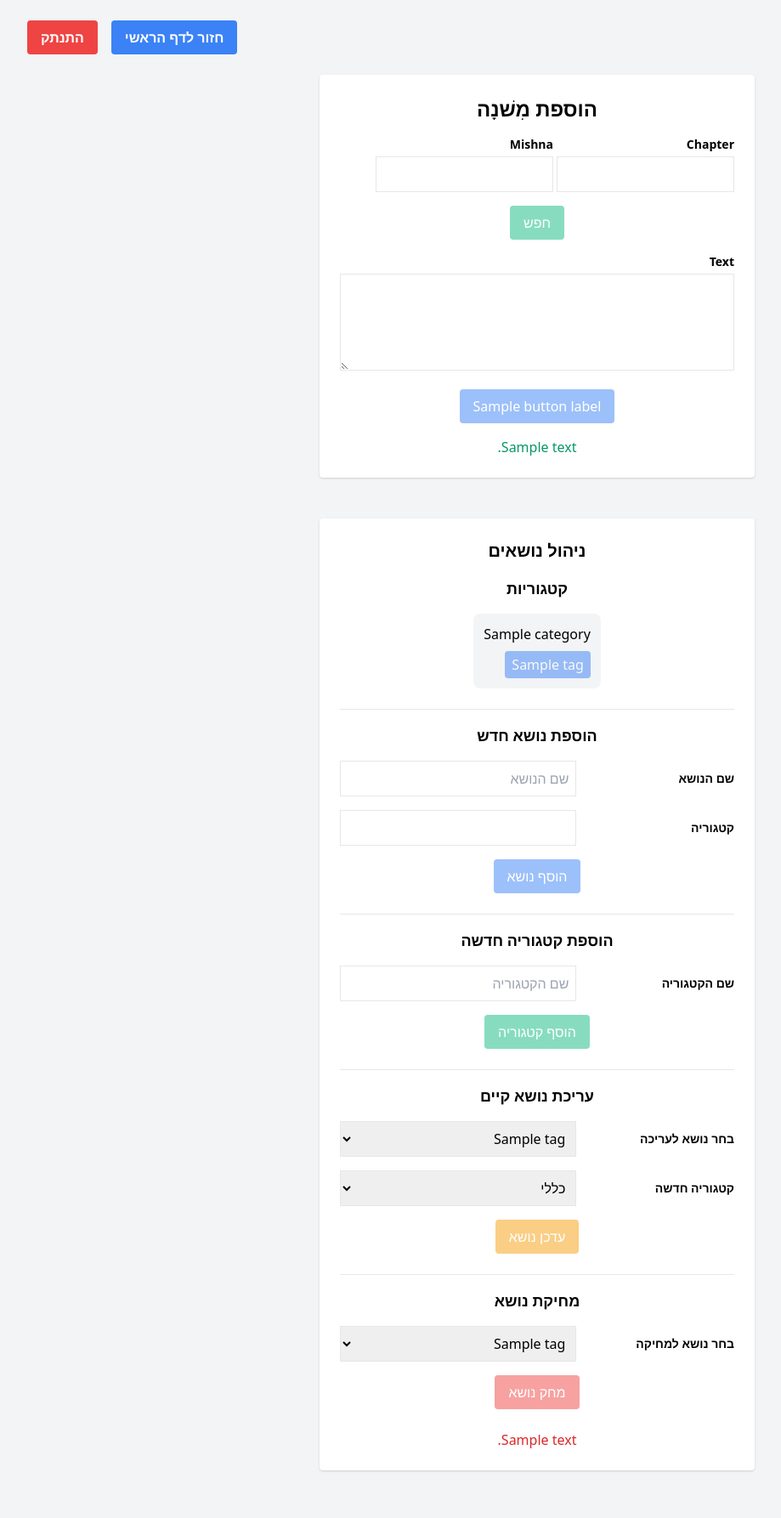
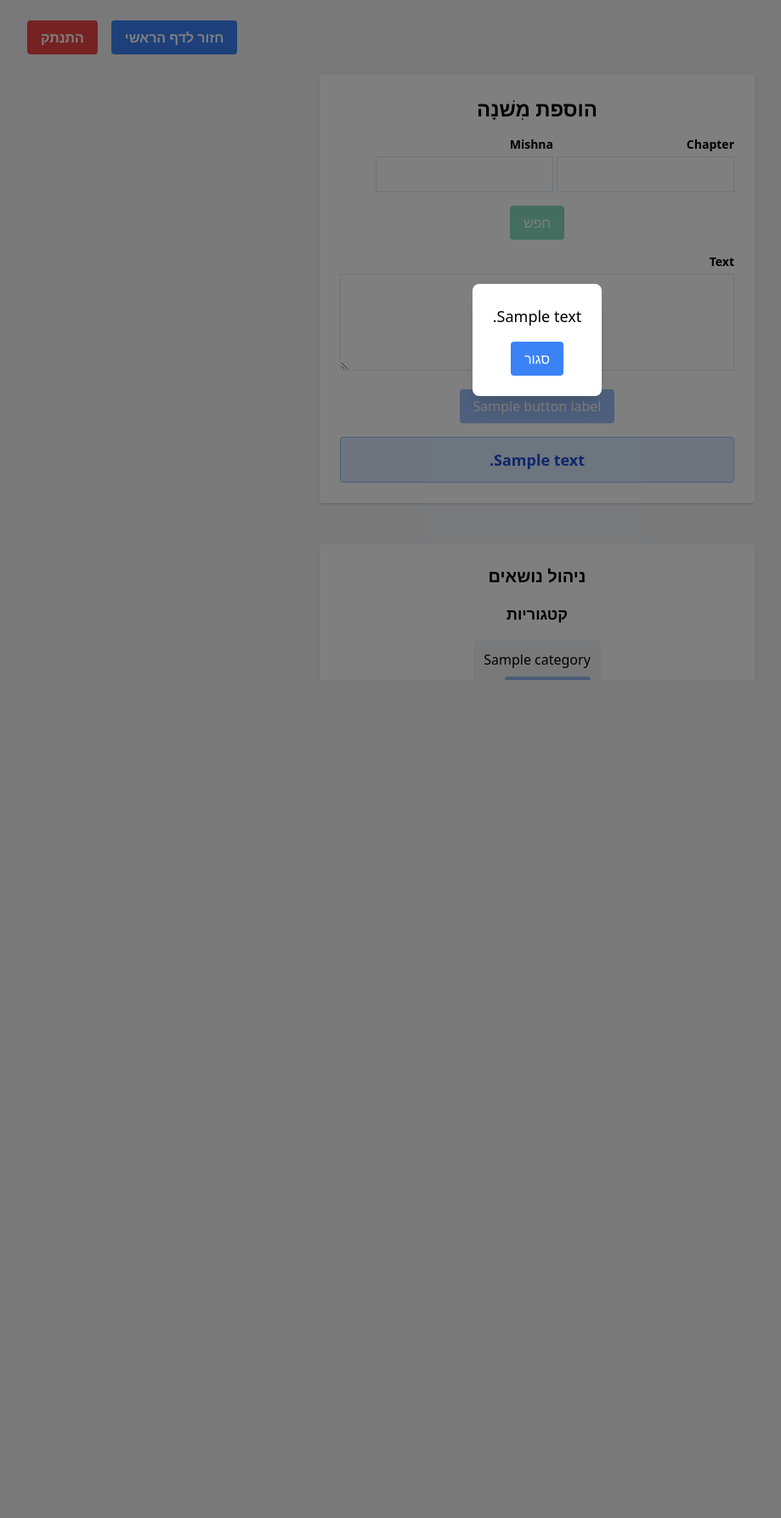
Before and after one commit to liomoti/pirkei-avot-finder, a Flask app: template templates/manage_content.html in a window 1280 px wide. Shown: the whole page at 85% size, without its empty margins (8-927 px from the left). After the commit the page ends 800 px from the top, so only its background shows below. Run offline with Flask 3, Linux system fonts and the light colour scheme; the template is opened without the code that fills it: most values are stand-ins (such as "Sample title", 1, 10 or a date in 2020); form fields are guessed from the names that the template uses.

Commit message:
Enhance UI for messages and add client-side validation for forms in manage pages

```diff
--- a/templates/manage_mishnas.html
+++ b/templates/manage_mishnas.html
@@ -122,8 +122,8 @@
 
         <!-- Messages -->
         {% if mishna_message %}
-        <div class="mt-4 text-green-600 text-center">
-            <p>{{ mishna_message }}</p>
+        <div class="mt-4 text-lg text-center font-bold text-blue-700 bg-blue-100 border border-blue-300 rounded p-3">
+            {{ mishna_message }}
         </div>
         {% endif %}
     </div>
@@ -131,7 +131,7 @@
 </html>
 
 <script>
-    const allowedChapters = {{ ALLOWED_CHAPTERS | tojson }};
+    const allowedChapters = JSON.parse('{{ ALLOWED_CHAPTERS | tojson | safe }}');
     const chapterSelect = document.getElementById('chapter');
     const mishnaSelect = document.getElementById('mishna');
 
@@ -173,4 +173,39 @@
     if (selectedChapter) {
         chapterSelect.dispatchEvent(new Event('change'));
     }
+
+    // Client-side validation for empty fields before submitting the form
+    document.getElementById('mishna_form').addEventListener('submit', function(e) {
+        const chapter = chapterSelect.value;
+        const mishna = mishnaSelect.value;
+        const text = document.querySelector('[name="text"]').value.trim();
+        const action = document.activeElement.value;
+        if (action === 'search_mishna') {
+            if (!chapter || !mishna) {
+                e.preventDefault();
+                showPopup('אנא מלא את כל השדות הנדרשים: פרק ומשנה.');
+            }
+        } else {
+            if (!chapter || !mishna || !text) {
+                e.preventDefault();
+                showPopup('אנא מלא את כל השדות הנדרשים: פרק, משנה, וטקסט.');
+            }
+        }
+    });
+
+    // Function to show popup for validation errors
+    function showPopup(message) {
+        let popup = document.createElement('div');
+        popup.innerHTML = `
+            <div class='fixed inset-0 bg-black bg-opacity-50 flex items-center justify-center z-50'>
+                <div class='bg-white p-6 rounded-lg shadow-xl max-w-sm mx-auto'>
+                    <p class='text-lg mb-4 text-center'>${message}</p>
+                    <div class='flex justify-center'>
+                        <button type='button' class='bg-blue-500 text-white px-4 py-2 rounded' onclick='this.closest(".fixed").remove()'>סגור</button>
+                    </div>
+                </div>
+            </div>
+        `;
+        document.body.appendChild(popup.firstElementChild);
+    }
 </script>
--- a/templates/manage_tags.html
+++ b/templates/manage_tags.html
@@ -187,8 +187,53 @@
 
     <!-- Messages -->
     {% if tag_message %}
-    <div id="tagMessage" class="mt-4 text-center text-red-600">
-        <p>{{ tag_message }}</p>
+    <div x-data="{ showTagMsg: true }">
+        <div x-show="showTagMsg" class="fixed inset-0 bg-black bg-opacity-50 flex items-center justify-center z-50">
+            <div class="bg-white p-6 rounded-lg shadow-xl max-w-sm mx-auto">
+                <p class="text-lg mb-4 text-center">{{ tag_message }}</p>
+                <div class="flex justify-center">
+                    <button type="button" class="bg-blue-500 text-white px-4 py-2 rounded" @click="showTagMsg = false">סגור</button>
+                </div>
+            </div>
+        </div>
     </div>
     {% endif %}
 </div>
+
+<script>
+// Client-side validation for tag/category forms
+const tagForm = document.getElementById('tag_form');
+tagForm.addEventListener('submit', function(e) {
+    const action = document.activeElement.value;
+    if (action === 'add_tag') {
+        const tagName = tagForm.querySelector('[name="name"]').value.trim();
+        if (!tagName) {
+            e.preventDefault();
+            showTagPopup('אנא מלא את שם הנושא.');
+            return;
+        }
+    }
+    if (action === 'add_category') {
+        const catName = tagForm.querySelector('[name="new_category_name"]').value.trim();
+        if (!catName) {
+            e.preventDefault();
+            showTagPopup('אנא מלא את שם הקטגוריה.');
+            return;
+        }
+    }
+});
+function showTagPopup(message) {
+    let popup = document.createElement('div');
+    popup.innerHTML = `
+        <div class='fixed inset-0 bg-black bg-opacity-50 flex items-center justify-center z-50'>
+            <div class='bg-white p-6 rounded-lg shadow-xl max-w-sm mx-auto'>
+                <p class='text-lg mb-4 text-center'>${message}</p>
+                <div class='flex justify-center'>
+                    <button type='button' class='bg-blue-500 text-white px-4 py-2 rounded' onclick='this.closest(".fixed").remove()'>סגור</button>
+                </div>
+            </div>
+        </div>
+    `;
+    document.body.appendChild(popup.firstElementChild);
+}
+</script>
```
